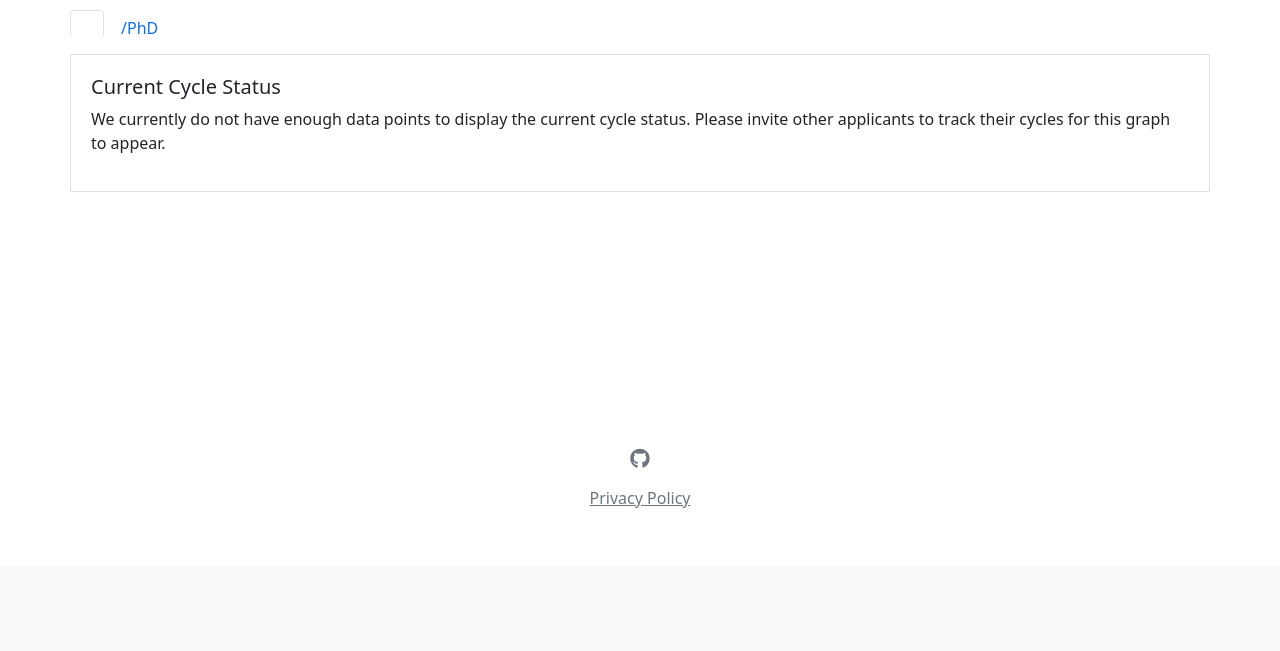
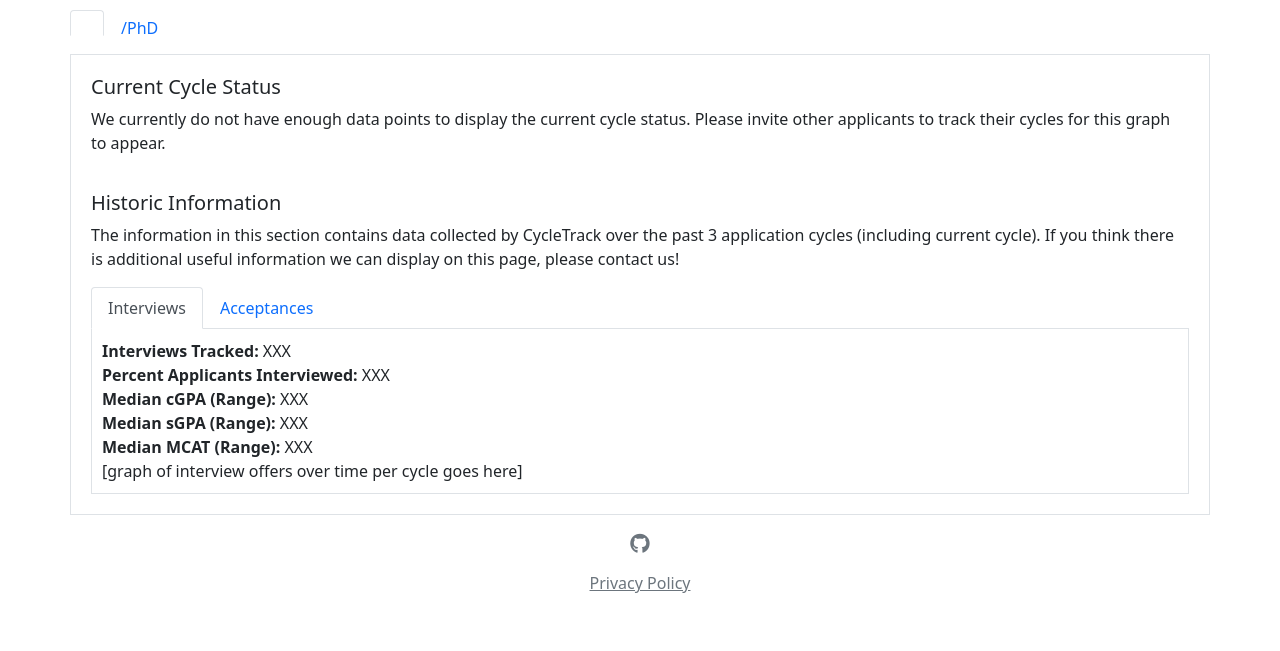
Before and after one commit to RunningMSN/CycleTrack, a Flask app: template website/templates/school_template.html in a window 1280 px wide. Shown: the part 234-885 px from the top of the page. Before the commit the page ends 742 px from the top, so only its background shows below. Run offline with Flask 2, Linux system fonts and the light colour scheme; the template is opened without the code that fills it, so the values that code supplies are empty; some libraries are stand-ins or nearby versions.

Commit message:
Add template for more info to add to school pages

```diff
--- a/website/templates/school_template.html
+++ b/website/templates/school_template.html
@@ -53,6 +53,45 @@
                         applicants to track their cycles for this graph to appear.</p>
                         {% endif %}
                     </div>
+                    <div style="padding:10px">
+                        <h5>Historic Information</h5>
+                        <p>The information in this section contains data collected by CycleTrack over the past 3
+                        application cycles (including current cycle). If you think there is additional useful
+                        information we can display on this page, please contact us!</p>
+                        <!-- INTERNAL TABS W/ INTERVIEW + ACCEPTANCE INFO -->
+                        <ul class="nav nav-tabs" id="reg_tabs" role="tablist">
+                            <li class="nav-item">
+                                <a class="nav-link active" id="reg_interviews_tab" data-toggle="tab" href="#reg_interviews" role="tab" aria-controls="reg_interviews"
+                                   aria-selected="true">Interviews</a>
+                            </li>
+                            <li class="nav-item">
+                                <a class="nav-link" id="reg_acceptances_tab" data-toggle="tab" href="#reg_acceptances" role="tab" aria-controls="reg_acceptances"
+                                   aria-selected="false">Acceptances</a>
+                            </li>
+                        </ul>
+
+                        <div class="tab-content" id="reg_tabs_content" style="padding:10px; border-style: none solid solid; border-color:#dee2e6; border-width:1px">
+                            <div class="tab-pane fade show active" id="reg_interviews" role="tabpanel" aria-labelledby="reg_interviews">
+                                <strong>Interviews Tracked: </strong>XXX<br />
+                                <strong>Percent Applicants Interviewed: </strong>XXX<br />
+                                <strong>Median cGPA (Range): </strong>XXX<br />
+                                <strong>Median sGPA (Range): </strong>XXX<br />
+                                <strong>Median MCAT (Range): </strong>XXX<br />
+                                [graph of interview offers over time per cycle goes here]
+
+                            </div>
+                            <div class="tab-pane fade" id="reg_acceptances" role="tabpanel" aria-labelledby="reg_acceptances">
+                                <strong>Acceptances Tracked: </strong>XXX<br />
+                                <strong>Percent Accepted Post-Interview: </strong>XXX<br />
+                                <strong>Percent Accepted From Waitlist: </strong>XXX<br />
+                                <strong>Median cGPA (Range): </strong>XXX<br />
+                                <strong>Median sGPA (Range): </strong>XXX<br />
+                                <strong>Median MCAT (Range): </strong>XXX<br />
+                                [graph of acceptance offers over time per cycle goes here]
+                            </div>
+                        </div>
+                    </div>
+
 
                     {% if school_info['MD_or_DO'][0] == "MD" %}
                     <div style="padding:10px;">
```
